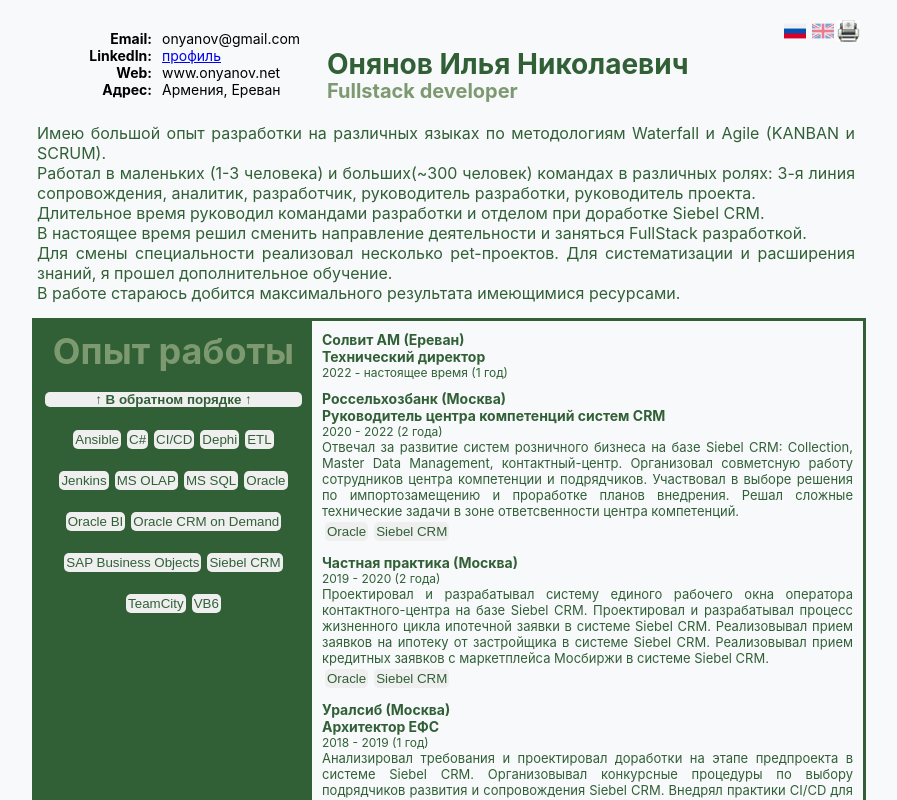
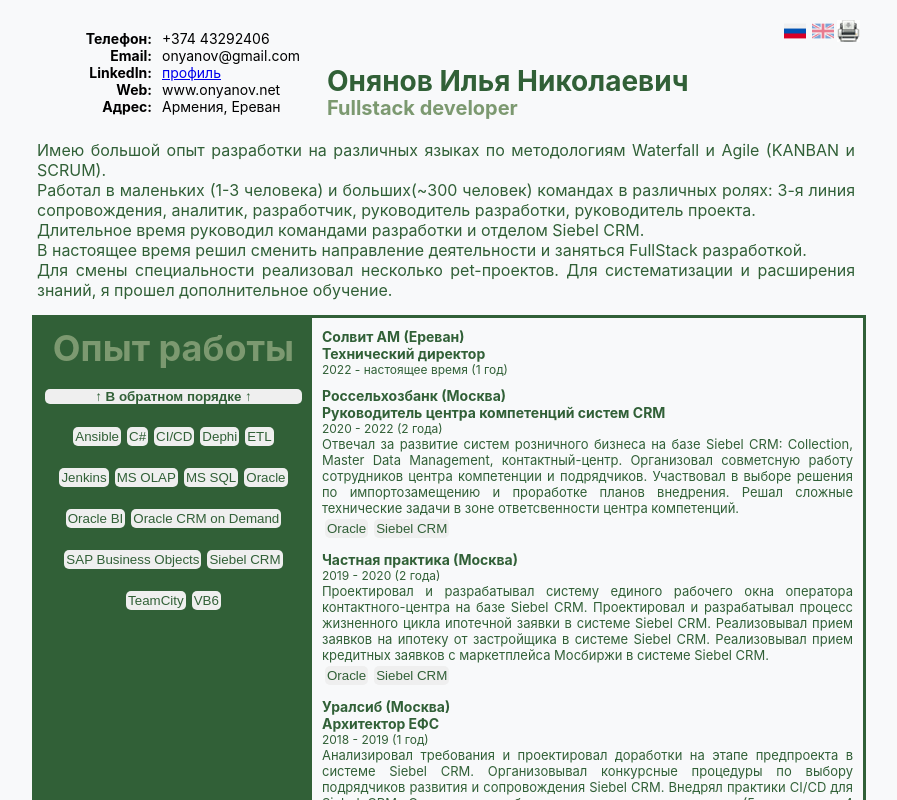
Before and after one commit to ionyanov/onyanov.net, a React (Create React App) app: page / in a window 1280 px wide. Shown: the top 800 px of the page, without its empty margins (194-1091 px from the left). Built offline with nearby package versions, Linux system fonts and the light colour scheme.

Commit message:
Prepare for deploy

```diff
--- a/public/index.html
+++ b/public/index.html
@@ -7,7 +7,7 @@
     <meta name="theme-color" content="#000000" />
     <meta
       name="description"
-      content="Web site created using create-react-app"
+      content="Onyanov Ilya CV"
     />
     <link rel="manifest" href="%PUBLIC_URL%/manifest.json" />
     <title>React App</title>
--- a/src/component/btnGitHub.tsx
+++ b/src/component/btnGitHub.tsx
@@ -9,7 +9,7 @@ interface BtnGitHubProp {
 export const BtnGitHub: FC<BtnGitHubProp> = ({src, title = 'Исходнй код'}) => {
     return (
         <Link to={src} target={"_blank"} title={title}>
-            <img src={"https://github.com/fluidicon.png"} className="gitHub" alt={src}/>
+            <img src='images/github.png' className="gitHub" alt={src}/>
         </Link>
     );
 };
--- a/src/component/projComponent.tsx
+++ b/src/component/projComponent.tsx
@@ -5,6 +5,19 @@ import {BtnGitHub} from "./btnGitHub";
 
 interface CompProps {
     projItem: Project;
+}
+
+function transformHyperlinks(text: string): string {
+    const urlRegex = /(((https?:\/\/)|(www\.))[^\s]+)/g;
+    const detectURL = text.match(urlRegex);
+
+    let resultPost = text
+    if (detectURL) {
+        detectURL.forEach(url => {
+            resultPost = resultPost.replace(url, `<a href="${url}" target="_blank" >${url.trim()}</a>`)
+        })
+    }
+    return resultPost;
 }
 
 const ProjComponent: React.FC<CompProps> = ({projItem}) => {
@@ -16,7 +29,8 @@ const ProjComponent: React.FC<CompProps> = ({projItem}) => {
             </div>
             <div className="projDescription">
                 <ul className="projDescription">
-                    {projItem.description.map((row, index) => <li key={index}>{row}</li>)}
+                    {projItem.description.map((row, index) => <li key={index}
+                                                                  dangerouslySetInnerHTML={{__html: transformHyperlinks(row)}}/>)}
                 </ul>
             </div>
         </div>
--- a/src/pages/developer_eng/data.ts
+++ b/src/pages/developer_eng/data.ts
@@ -7,13 +7,13 @@ data.lastName = "Onyanov";
 data.dateOfBirth = new Date('1986-04-16');
 data.jobTitle = "Fullstack developer";
 data.contactInfo.email = "onyanov@gmail.com";
-data.contactInfo.phone = "";
+data.contactInfo.phone = "+374 43292406";
 data.contactInfo.linkedIn = "https://www.linkedin.com/in/ilya-onyanov-b81561178/";
 data.contactInfo.address = "Armenia, Yerevan";
 data.contactInfo.website = "www.onyanov.net";
-data.description = ["I have extensive experience in developing in various languages using Waterfall and Agile methodologies (KANBAN and SCRUM).",
-    "I worked in small (1-3 people) and large (~300 people) teams in various position: support specialist, analyst, developer, team-lead, project manager.",
-    "For a long time I led the development teams and the department in the finalization of Siebel CRM.",
+data.description = ["I have extensive experience in developing in different languages using Waterfall and Agile methodologies (KANBAN and SCRUM).",
+    "I worked in small (1-3 people) and large (~300 people) teams in different position: support specialist, analyst, developer, team-lead, project manager.",
+    "For a long time I led the development teams and the department of Siebel CRM.",
     "Currently, I decided to change my profession and do FullStack development.",
     "To change the specialty, I implemented several pet-projects. To systematize and expand knowledge, I underwent additional training."];
 data.photo = "photo";
@@ -197,22 +197,22 @@ data.projects.push({
 data.projects.push({
     name: "Study Project: Catalog of articles",
     source: "https://github.com/ionyanov/reactstudyproject",
-    link: "http://onyanov.net/reactstudyproject/",
+    link: "http://react.onyanov.net/",
     description: ["Portal created in course of Ulbi Timur (https://ulbitv.ru/).",
         "Webpack, Vite, Typescript, Babel, SCSS(modules), eslint + prettier, jest, axios, Redux + RTK Query, storybook + loki, Cypress configured by manuals.",
         "Architecture: Feature sliced design (https://feature-sliced.design/docs/get-started/tutorial)",
         "Was developed library of components: modals and portals, drop-down list/menu, " +
         "buttons with different themes, skeletons, lazy images, vertical and horizontal stacks, etc.)",
         "Lots of asynchronous components and lazy downloads. Endpoint injection. Throttle and debounce.",
-        "The whole project is described in the Storybook (v6 and migration to v7). Screenshot testing with Loki",
+        "The whole project is described in the Storybook (v6 and migration to v7). Screenshot testing with Loki.",
+        "Storybook: http://react.onyanov.net/storybook/",
         "The project is covered with unit tests (jest + React Testing Library). For E2E testing using Cypress.",
         "Visual report for all tests.",
         "For Routing use React-router-dom V6 with role-based access checking.",
         "Setup i18n.",
         "Wrote few scripts with working with AST (Abstract syntax tree).",
         "GitHub pre-commit hooks and similar checks with Husky",
-        "Backend: json-server",
-        "Storybook: http://onyanov.net/reactstudyproject/storybook/"]
+        "Backend: json-server"]
 })
 
 export default data;
--- a/src/pages/developer_rus/data.ts
+++ b/src/pages/developer_rus/data.ts
@@ -7,17 +7,16 @@ dev_rus.lastName = "Онянов";
 dev_rus.dateOfBirth = new Date('1986-04-16');
 dev_rus.jobTitle = "Fullstack developer";
 dev_rus.contactInfo.email = "onyanov@gmail.com";
-dev_rus.contactInfo.phone = "";
+dev_rus.contactInfo.phone = "+374 43292406";
 dev_rus.contactInfo.linkedIn = "https://www.linkedin.com/in/ilya-onyanov-b81561178/";
 dev_rus.contactInfo.address = "Армения, Ереван";
 dev_rus.contactInfo.website = "www.onyanov.net";
 dev_rus.description = ["Имею большой опыт разработки на различных языках по методологиям Waterfall и Agile (KANBAN и SCRUM).",
     "Работал в маленьких (1-3 человека) и больших(~300 человек) командах в различных ролях: " +
     "3-я линия сопровождения, аналитик, разработчик, руководитель разработки, руководитель проекта.",
-    "Длительное время руководил командами разработки и отделом при доработке Siebel CRM.",
+    "Длительное время руководил командами разработки и отделом Siebel CRM.",
     "В настоящее время решил сменить направление деятельности и заняться FullStack разработкой.",
-    "Для смены специальности реализовал несколько pet-проектов. Для систематизации и расширения знаний, я прошел дополнительное обучение.",
-    "В работе стараюсь добится максимального результата имеющимися ресурсами."];
+    "Для смены специальности реализовал несколько pet-проектов. Для систематизации и расширения знаний, я прошел дополнительное обучение."];
 dev_rus.photo = "photo";
 
 dev_rus.education.push({
@@ -33,7 +32,7 @@ dev_rus.expiriense.push({
     endDt: new Date('2009-01-21'),
     location: "Волгоград",
     description: ["Участвовал в разработке корпоративной системы производственного учета на VB6 " +
-        "и последующий перевод всего проекта на .NET Framework 2.0 и далее на .NET Framework 3.5.",
+    "и последующий перевод всего проекта на .NET Framework 2.0 и далее на .NET Framework 3.5.",
         "Занимался поддержкой пользователей и написанием пользовательских инструкций.",
         "Разрабатывал подсистему поддержки пользователей, встроенную в основную систему, " +
         "подсистему управления правами пользователей и подсистему отчетности (динамическое генерирование SQL).",
@@ -173,7 +172,7 @@ dev_rus.expiriense.push({
     endDt: new Date('2022-10-30'),
     location: "Москва",
     description: ["Отвечал за развитие систем розничного бизнеса на базе Siebel CRM: " +
-        "Collection, Master Data Management, контактный-центр.",
+    "Collection, Master Data Management, контактный-центр.",
         "Организовал совметсную работу сотрудников центра компетенции и подрядчиков.",
         "Участвовал в выборе решения по импортозамещению и проработке планов внедрения.",
         "Решал сложные технические задачи в зоне ответсвенности центра компетенций."],
@@ -211,9 +210,10 @@ dev_rus.projects.push({
     name: "Учебный проект: Панель задач",
     source: "https://github.com/ionyanov/oin-todo-desc",
     link: "http://onyanov.net/kanban/",
-    description: ["Простейшая KANBAN доска. В обычном режиме сохряняет данные в loсalStorage. После авторизации возможна работа с данными на сервер.",
+    description: ["Простейшая KANBAN доска. В обычном режиме сохраняет данные в loсalStorage. После авторизации возможна работа с данными на сервер.",
         "Frontend: React 18.2 + axios + mobx + BOOTSTRAP",
-        "Backend: Node.js + express + nodemon"],
+        "Backend: Node.js + express + nodemon",
+        "Для авторизации используется пароль KANBAN"],
 })
 dev_rus.projects.push({
     name: "Текущий сайт",
@@ -224,22 +224,22 @@ dev_rus.projects.push({
 dev_rus.projects.push({
     name: "Учебный проект: Каталог статей",
     source: "https://github.com/ionyanov/reactstudyproject",
-    link: "http://onyanov.net/reactstudyproject",
+    link: "http://react.onyanov.net/",
     description: ["Портал, созданный по курсу Ульби Тимура (https://ulbitv.ru/)",
         "С нуля настроен Webpack, Vite, Typescript, Babel, SCSS(modules), eslint + prettier, jest, axios, Redux + RTK Query, storybook + loki, Cypress.",
-        "Архитектура: Feature sliced design (https://feature-sliced.design/docs/get-started/tutorial)/",
-        "Разработана библиотека компанент (модальные окна с порталами, выпадающие списки\\меню, " +
+        "Архитектура: Feature sliced design (https://feature-sliced.design/docs/get-started/tutorial).",
+        "Разработана библиотека компанент (модальные окна с порталами, выпадающие списки/меню, " +
         "кнопки с разными темами, скелетоны, попапы, ленивые изображения, вертикальные и горизонтальные стеки и т.д.).",
         "Создано множество асинхронных компанентов и lazy загрузок. Инъекция эндпоинтов. Throttle и debounce.",
         "Весь проект описан в Storybook (изначально v6 с миграцией на v7). Скриншотное тестированние с помощью Loki.",
+        "Storybook: http://react.onyanov.net/storybook/",
         "Проект покрыт юнит тестами (jest + React Testing Library). Для E2E-тестирования используется Cypress.",
-        "Для тестов настроены визуальные ответы.",
+        "Для тестов настроены визуальные отчеты.",
         "Маршрутизация настроена с помощью React-router-dom V6 с проверкой доступа по ролям.",
         "Настроен i18n.",
         "Написано несколько вспомогательных скриптов с анализом AST (Abstract syntax tree).",
         "GitHub pre-commit хуки и аналогичные проверки с помощью Husky.",
-        "Backend: json-server",
-        "Storybook: http://onyanov.net/reactstudyproject/storybook/"],
+        "Backend: json-server"],
 })
 
 export default dev_rus;
```
Also changed, not shown: public/images/github.png (added), public/manifest.json.
